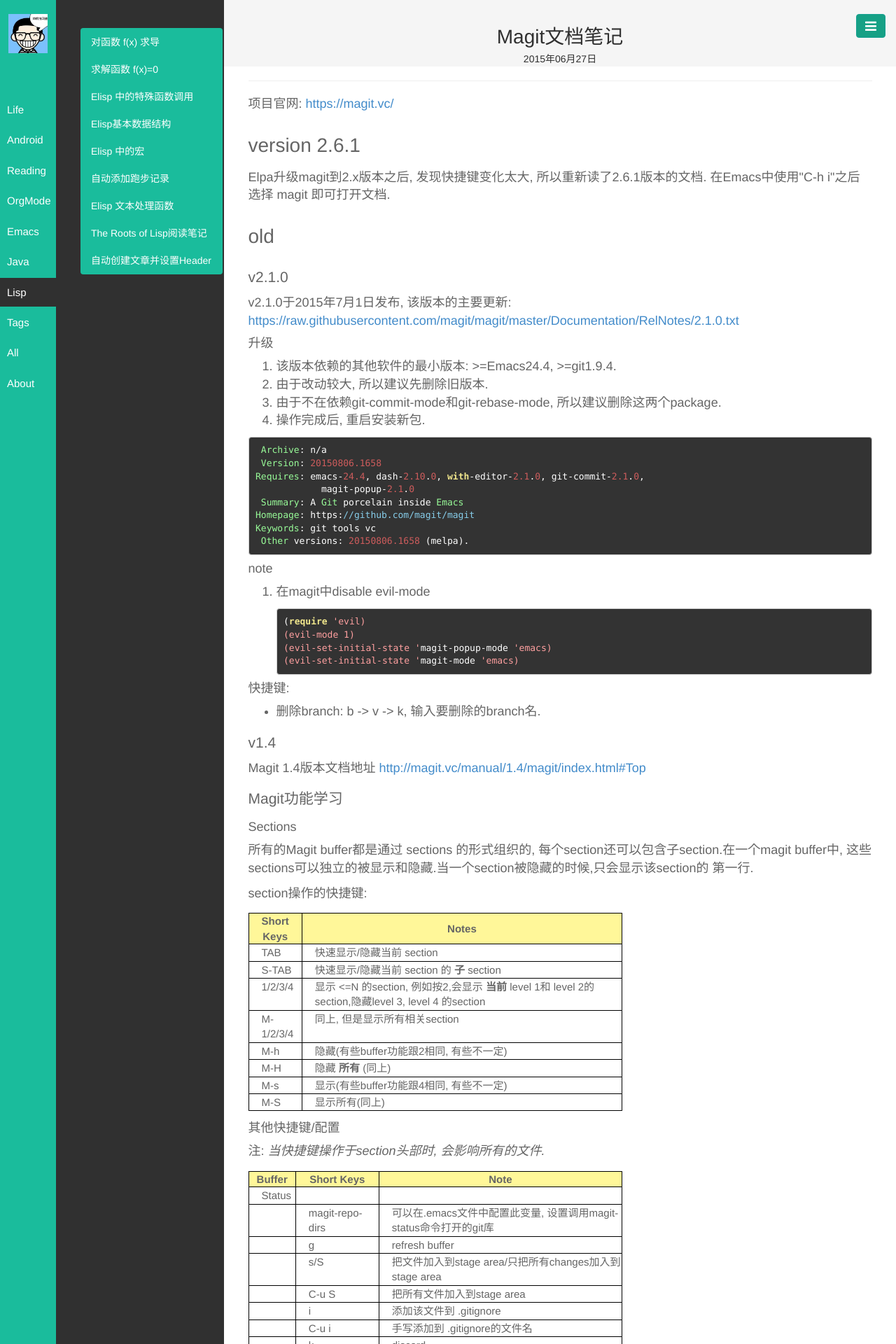
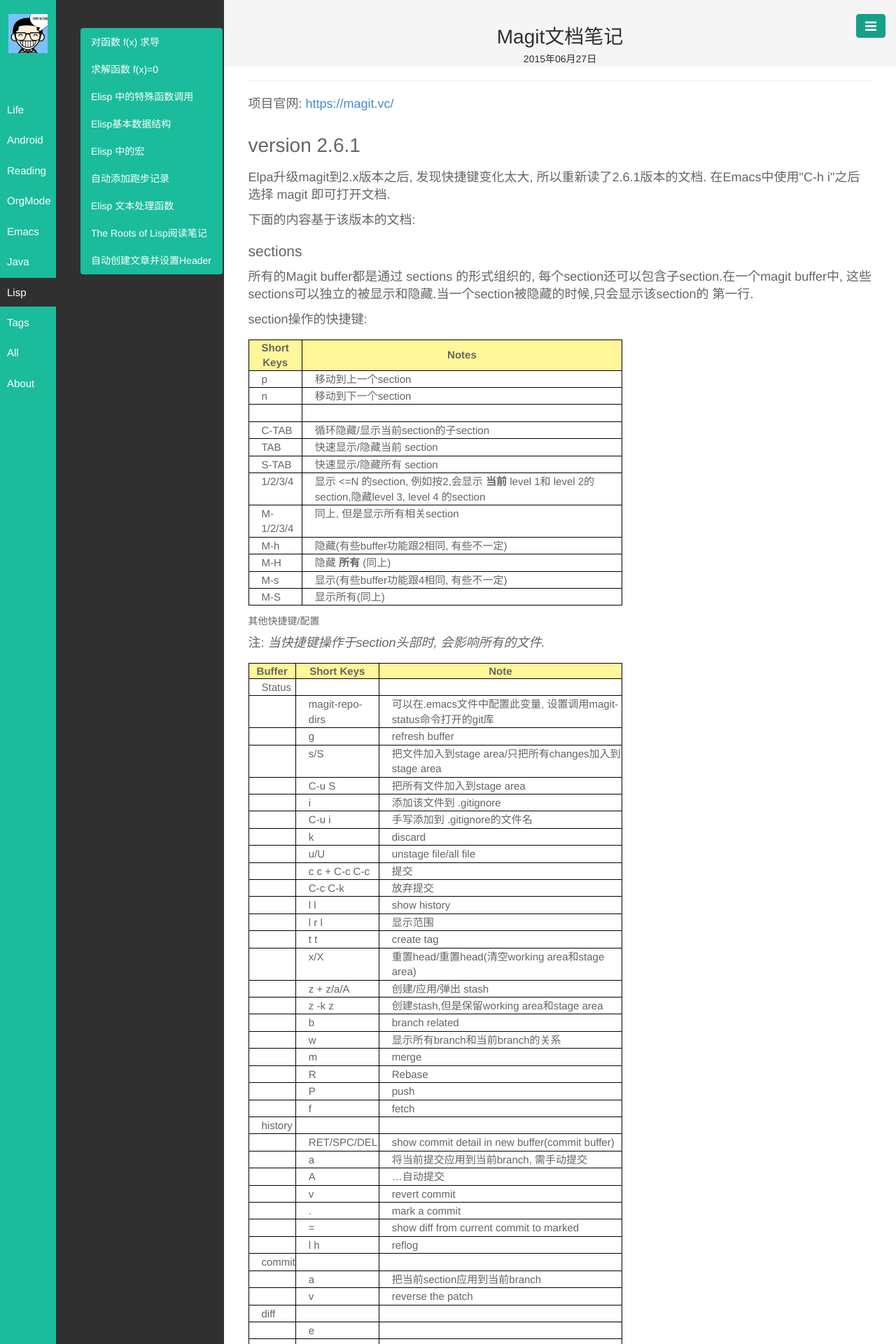
Before and after one commit to byrlx/byrlx.github.io, a Jekyll site: the page built from _posts/Emacs/2015-06-27-Magit-Notes.html, in a window 1280 px wide. Shown: the top 1920 px of the page at 70% size. Built offline with Jekyll 4.4.1, drawn with Linux system fonts in a browser that asks for light colours; some of the changed text lies outside the part shown.

Commit message:
update blog

```diff
--- a/_posts/Emacs/2015-06-27-Magit-Notes.html
+++ b/_posts/Emacs/2015-06-27-Magit-Notes.html
@@ -16,81 +16,14 @@
 Elpa升级magit到2.x版本之后, 发现快捷键变化太大, 所以重新读了2.6.1版本的文档.
 在Emacs中使用"C-h i"之后选择 magit 即可打开文档.
 </p>
-</div>
-</div>
-<div id="outline-container-orgheadline10" class="outline-2">
-<h2 id="orgheadline10">old</h2>
-<div class="outline-text-2" id="text-orgheadline10">
-</div><div id="outline-container-orgheadline2" class="outline-3">
-<h3 id="orgheadline2">v2.1.0</h3>
-<div class="outline-text-3" id="text-orgheadline2">
+
 <p>
-v2.1.0于2015年7月1日发布, 该版本的主要更新: <a href="https://raw.githubusercontent.com/magit/magit/master/Documentation/RelNotes/2.1.0.txt">https://raw.githubusercontent.com/magit/magit/master/Documentation/RelNotes/2.1.0.txt</a>
+下面的内容基于该版本的文档:
 </p>
 </div>
-<div id="outline-container-orgheadline3" class="outline-4">
-<h4 id="orgheadline3">升级</h4>
-<div class="outline-text-4" id="text-orgheadline3">
-<ol class="org-ol">
-<li>该版本依赖的其他软件的最小版本: &gt;=Emacs24.4, &gt;=git1.9.4.</li>
-<li>由于改动较大, 所以建议先删除旧版本.</li>
-<li>由于不在依赖git-commit-mode和git-rebase-mode, 所以建议删除这两个package.</li>
-<li>操作完成后, 重启安装新包.</li>
-</ol>
-<pre class="example">
- Archive: n/a
- Version: 20150806.1658
-Requires: emacs-24.4, dash-2.10.0, with-editor-2.1.0, git-commit-2.1.0,
-	    magit-popup-2.1.0
- Summary: A Git porcelain inside Emacs
-Homepage: https://github.com/magit/magit
-Keywords: git tools vc
- Other versions: 20150806.1658 (melpa).
-</pre>
-</div>
-</div>
-<div id="outline-container-orgheadline4" class="outline-4">
-<h4 id="orgheadline4">note</h4>
-<div class="outline-text-4" id="text-orgheadline4">
-<ol class="org-ol">
-<li><p>
-在magit中disable evil-mode
-</p>
-<div class="org-src-container">
-
-<pre class="src src-lisp">(require 'evil)
-(evil-mode 1)
-(evil-set-initial-state 'magit-popup-mode 'emacs)
-(evil-set-initial-state 'magit-mode 'emacs)
-</pre>
-</div></li>
-</ol>
-</div>
-</div>
-<div id="outline-container-orgheadline5" class="outline-4">
-<h4 id="orgheadline5">快捷键:</h4>
-<div class="outline-text-4" id="text-orgheadline5">
-<ul class="org-ul">
-<li>删除branch: b -&gt; v -&gt; k, 输入要删除的branch名.</li>
-</ul>
-</div>
-</div>
-</div>
-<div id="outline-container-orgheadline6" class="outline-3">
-<h3 id="orgheadline6">v1.4</h3>
-<div class="outline-text-3" id="text-orgheadline6">
-<p>
-Magit 1.4版本文档地址 <a href="http://magit.vc/manual/1.4/magit/index.html#Top">http://magit.vc/manual/1.4/magit/index.html#Top</a>
-</p>
-</div>
-</div>
-
-<div id="outline-container-orgheadline9" class="outline-3">
-<h3 id="orgheadline9">Magit功能学习</h3>
-<div class="outline-text-3" id="text-orgheadline9">
-</div><div id="outline-container-orgheadline7" class="outline-4">
-<h4 id="orgheadline7">Sections</h4>
-<div class="outline-text-4" id="text-orgheadline7">
+<div id="outline-container-orgheadline2" class="outline-3">
+<h3 id="orgheadline2">sections</h3>
+<div class="outline-text-3" id="text-orgheadline2">
 <p>
 所有的Magit buffer都是通过 sections 的形式组织的, 每个section还可以包含子section.在一个magit buffer中, 这些
 sections可以独立的被显示和隐藏.当一个section被隐藏的时候,只会显示该section的
@@ -116,13 +49,33 @@
 </thead>
 <tbody>
 <tr>
+<td class="org-left">p</td>
+<td class="org-left">移动到上一个section</td>
+</tr>
+
+<tr>
+<td class="org-left">n</td>
+<td class="org-left">移动到下一个section</td>
+</tr>
+
+<tr>
+<td class="org-left">&#xa0;</td>
+<td class="org-left">&#xa0;</td>
+</tr>
+
+<tr>
+<td class="org-left">C-TAB</td>
+<td class="org-left">循环隐藏/显示当前section的子section</td>
+</tr>
+
+<tr>
 <td class="org-left">TAB</td>
 <td class="org-left">快速显示/隐藏当前 section</td>
 </tr>
 
 <tr>
 <td class="org-left">S-TAB</td>
-<td class="org-left">快速显示/隐藏当前 section 的 <b>子</b> section</td>
+<td class="org-left">快速显示/隐藏所有 section</td>
 </tr>
 
 <tr>
@@ -157,11 +110,10 @@
 </tbody>
 </table>
 </div>
-</div>
 
-<div id="outline-container-orgheadline8" class="outline-4">
-<h4 id="orgheadline8">其他快捷键/配置</h4>
-<div class="outline-text-4" id="text-orgheadline8">
+<div id="outline-container-orgheadline3" class="outline-5">
+<h5 id="orgheadline3">其他快捷键/配置</h5>
+<div class="outline-text-5" id="text-orgheadline3">
 <p>
 注: <i>当快捷键操作于section头部时, 会影响所有的文件.</i>
 </p>
@@ -410,4 +362,42 @@
 </div>
 </div>
 </div>
+<div id="outline-container-orgheadline4" class="outline-3">
+<h3 id="orgheadline4">status buffer</h3>
+<div class="outline-text-3" id="text-orgheadline4">
+<p>
+通过"magit-status"创建会显示当前的status. 这是magit最主要的一个buffer.
+下面的操作都是在该buffer里的操作:
+</p>
 </div>
+</div>
+<div id="outline-container-orgheadline5" class="outline-3">
+<h3 id="orgheadline5">stage相关操作</h3>
+<div class="outline-text-3" id="text-orgheadline5">
+<ol class="org-ol">
+<li>使用快捷键z, 会弹出选项框, 再按一次z会保存创建一个新的stage保存内容.</li>
+<li>使用快捷键z+p, 会弹出以stage内容.</li>
+<li>"z+Z", 会创建stage并将修改的内容仍然保持在工作区.</li>
+<li>stage多个文件, 使用 C-SPC 结合 n/p 快捷键选择多个文件, 然后按s.</li>
+</ol>
+</div>
+</div>
+<div id="outline-container-orgheadline6" class="outline-3">
+<h3 id="orgheadline6">提交commit</h3>
+<div class="outline-text-3" id="text-orgheadline6">
+<ol class="org-ol">
+<li>使用 c-c 快捷键.</li>
+<li>P快捷键调出push buffer.</li>
+</ol>
+</div>
+</div>
+<div id="outline-container-orgheadline7" class="outline-3">
+<h3 id="orgheadline7">回滚提交</h3>
+<div class="outline-text-3" id="text-orgheadline7">
+<ol class="org-ol">
+<li>使用l-l快捷键显示提交记录. 通过 n 将光标移动到想回滚到的
+提交上, 然后使用 'C-u x' 命令.</li>
+</ol>
+</div>
+</div>
+</div>
--- a/org/Other/2016-01-22-bookmarks.org
+++ b/org/Other/2016-01-22-bookmarks.org
@@ -34,6 +34,8 @@
 *** [[http://nerds.weddingpartyapp.com/tech/2014/12/24/implementing-an-event-bus-with-rxjava-rxbus/][使用RxJava实现event bus]]
 *** [[http://www.cnblogs.com/angeldevil/p/3479431.html][对view构造函数的解释]]
  本文着重讲解了view的第三个构造函数及其参数.
+*** RecyclerView 动画详解
+ [[http://www.birbit.com/recyclerview-animations-part-1-how-animations-work/]]
 ** 2. Java
 *** [[https://publicobject.com/2016/01/20/strict-naming-conventions-are-a-liability/][Your strict naming conventions are a liability]]
  Jesse Wilson 在这篇文章里讨论了Java命名和其他机制(e.g. Json)之间的命名
@@ -44,4 +46,4 @@
  作者在该文章里通过反射和正则表达式两个例子, 阐述了重用的高效率性.
 ** 3. Fancy
 *** [[http://bbs.hupu.com/15698397.html][马刺卡哇伊文章]]
-** [[http://blog.fullstory.com/2016/04/code-reviews-arent-just-for-catching-bugs/][Code Review 对构造企业文化的意义]]
+*** [[http://blog.fullstory.com/2016/04/code-reviews-arent-just-for-catching-bugs/][Code Review 对构造企业文化的意义]]
```
Also changed, not shown: _posts/Android/2016-08-07-twitter.html (added, +80 -0 lines), _posts/Other/2016-01-22-bookmarks.html (+34 -26 lines), org/Android/2016-08-07-twitter.org (added, +41 -0 lines), org/Emacs/2015-06-27-Magit-Notes.org (+26 -38 lines), 2 other files.
